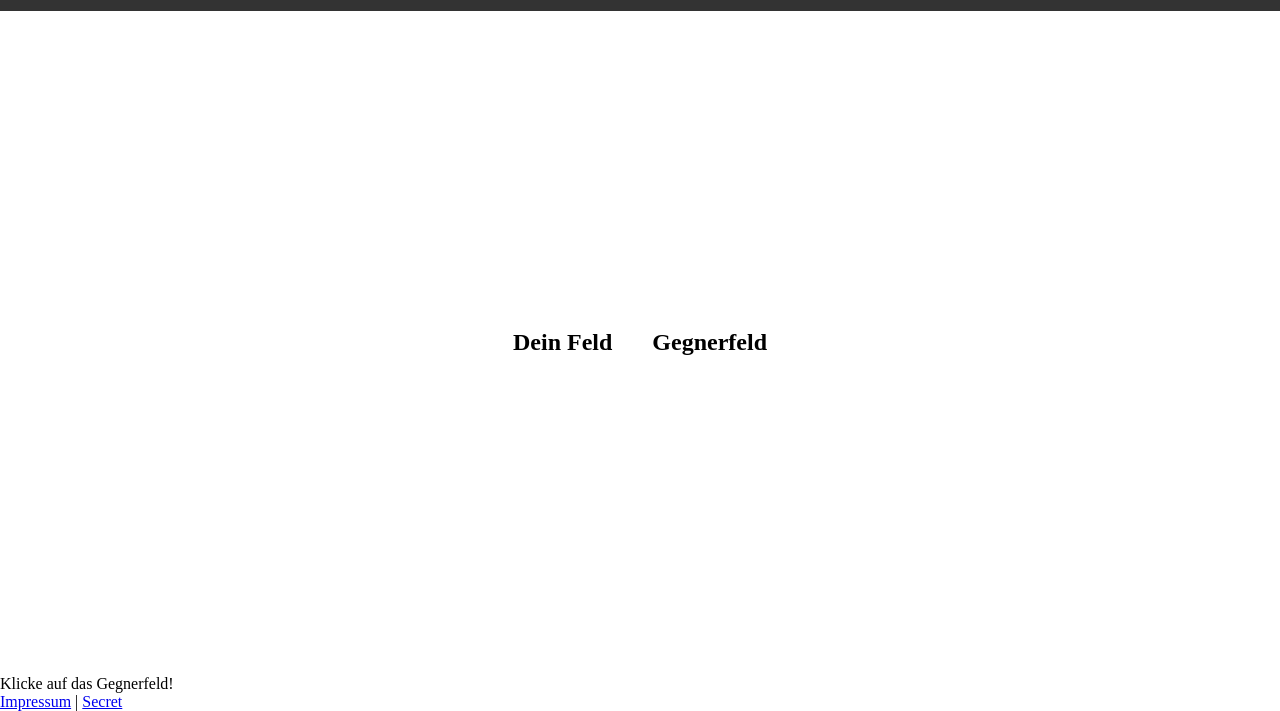
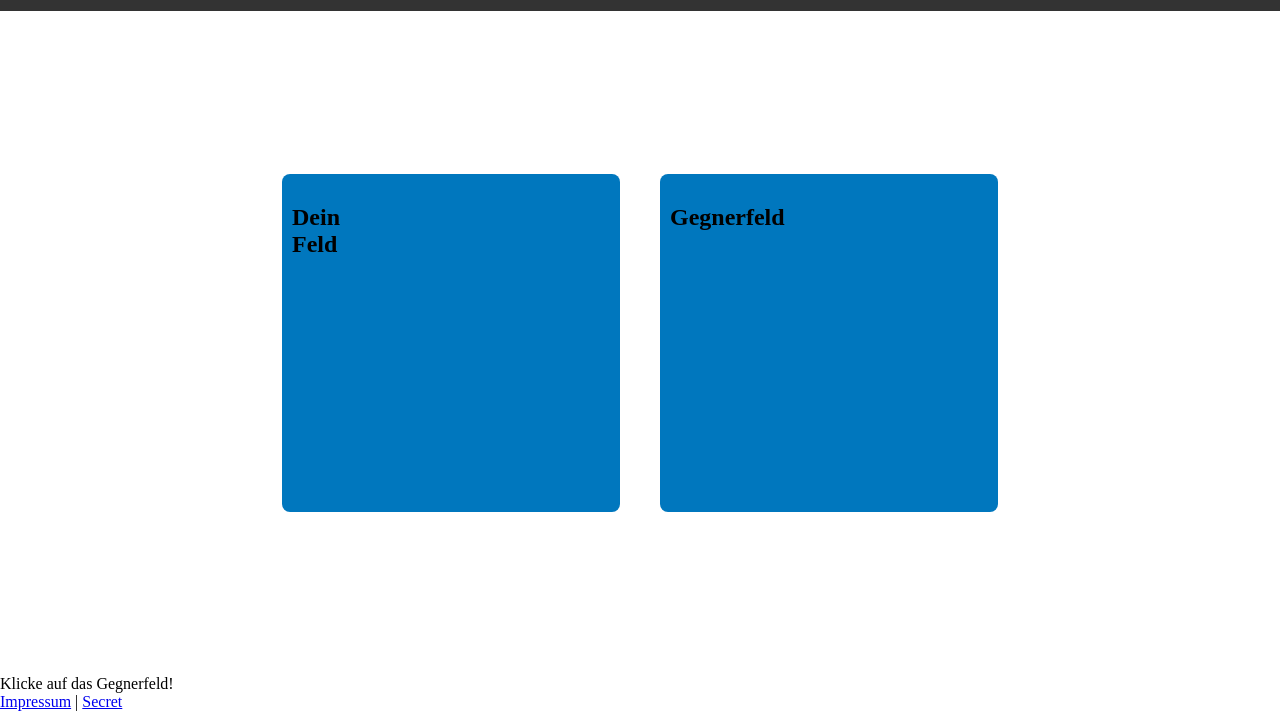
Before and after one commit to raphaelwiener/schiffeversenken, a plain HTML site: page index.html in a window 1280 px wide. Shown: the part 89-800 px from the top of the page. Drawn offline with nearby package versions, Linux system fonts and the light colour scheme.

Commit message:
Update style.css

```diff
--- a/style.css
+++ b/style.css
@@ -23,3 +23,13 @@ div#boards {
   gap: 40px;
   padding: 20px;
 }
+
+.board {
+  display: grid;
+  grid-template-columns: repeat(10, 30px);
+  grid-template-rows: repeat(10, 30px);
+  gap: 2px;
+  background-color: #0077be;
+  padding: 10px;
+  border-radius: 8px;
+}
```
